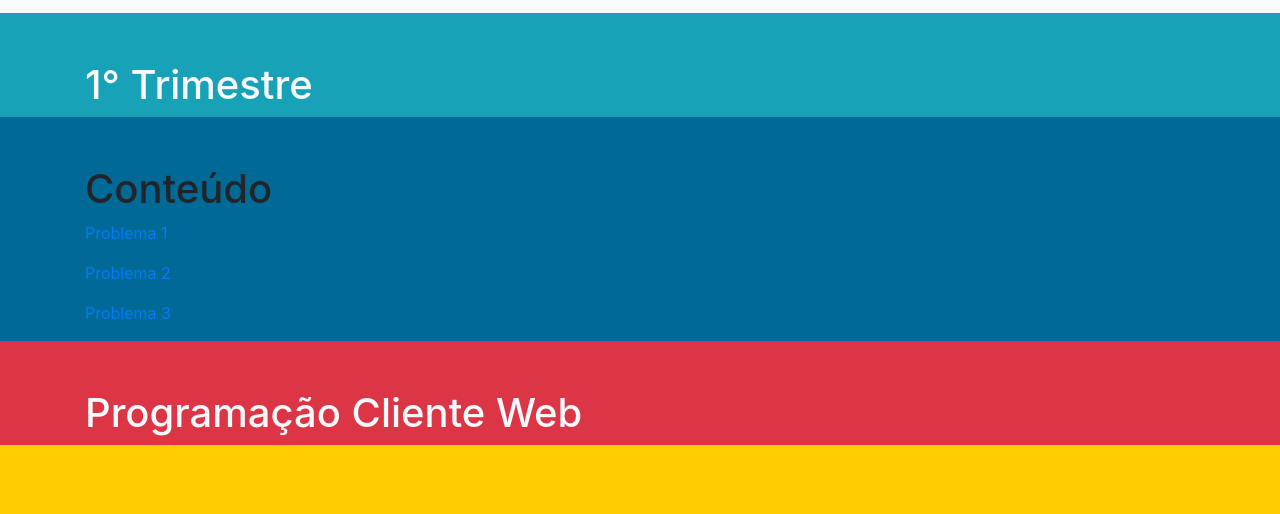
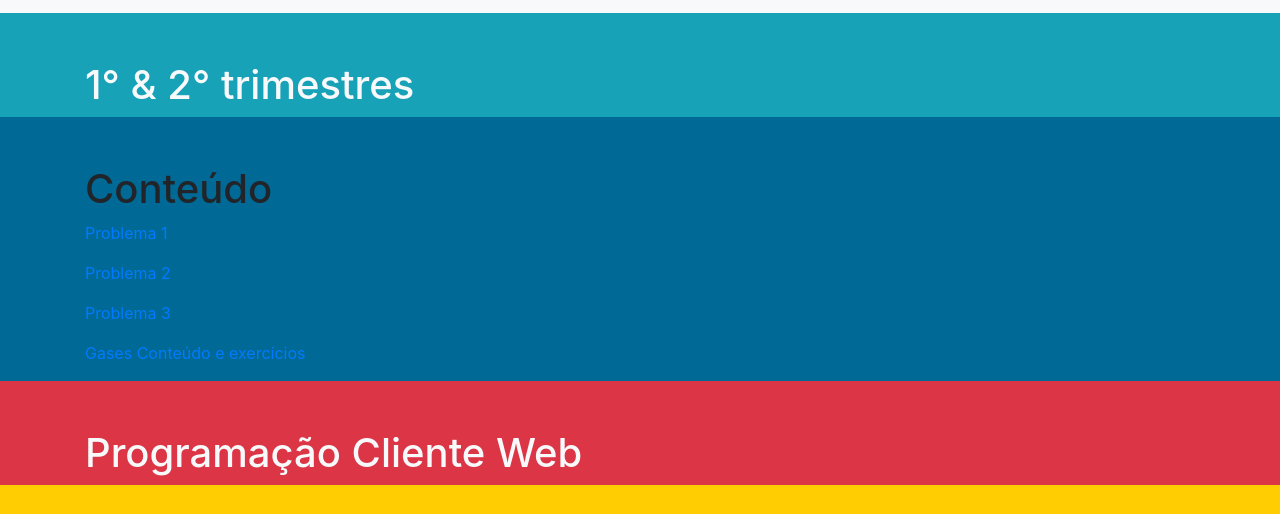
Before and after one commit to FastestFoxy/FastestFoxy.github.io, a plain HTML site: page index.html in a window 1280 px wide. Shown: the part 819-1333 px from the top of the page. Drawn offline with Linux system fonts and the light colour scheme.

Commit message:
add link dos gases
add link dos gases em química mas n o href, a esperar

```diff
--- a/index.html
+++ b/index.html
@@ -90,7 +90,7 @@
           <div class="row d-flex align-items-center ">
             <div class="col-lg-6">
               <h1>
-                1° Trimestre
+                1° & 2° trimestres
               </h1>
             </div>
           </div> <!--fim .row hall-->
@@ -110,6 +110,7 @@
               <p><a href="js-aula/quimica1.html">Problema 1</a></p>
               <p><a href="js-aula/quimica2.html">Problema 2</a></p>
               <p><a href="js-aula/quimica3.html">Problema 3</a></p>
+              <p><a href=" ">Gases Conteúdo e exercícios</a></p>
 
             </div>
 
```
